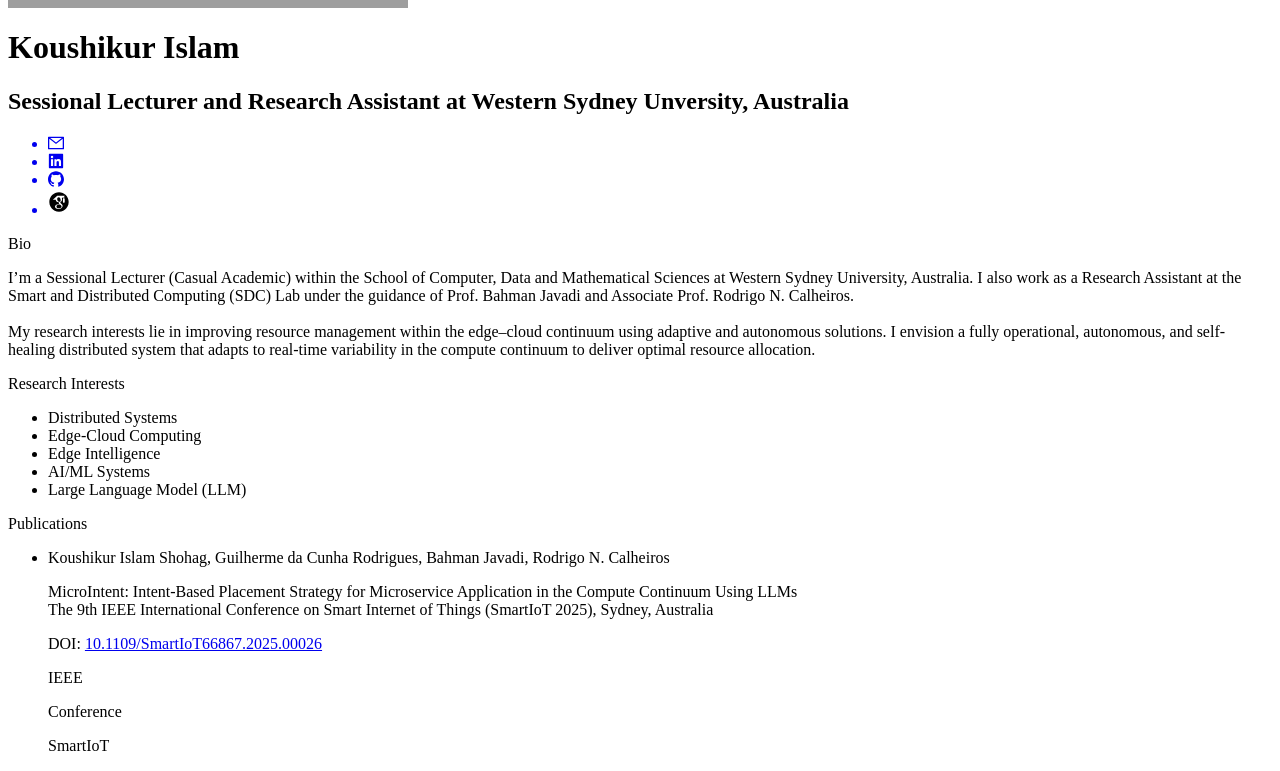
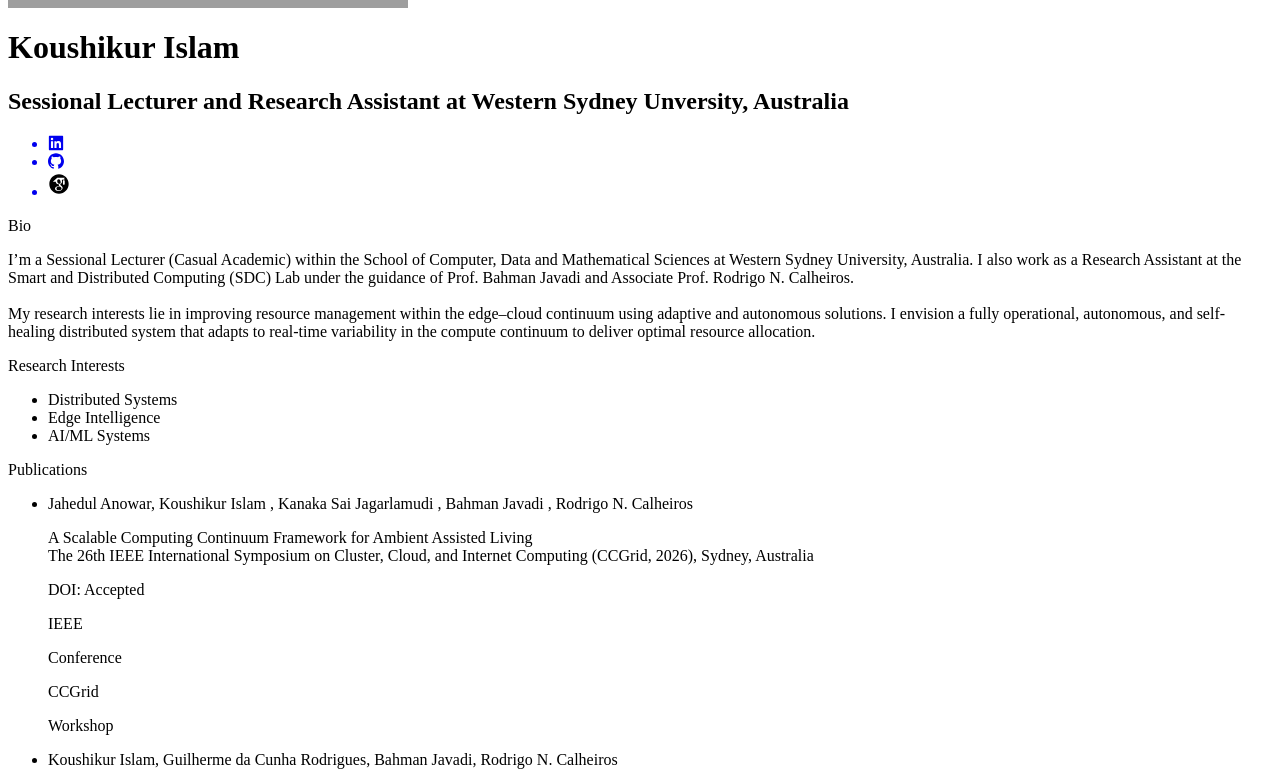
Before and after one commit to koushikur-islam/koushikur-islam.github.io, a Next.js app: page / in a window 1280 px wide. Shown: the part 300-1071 px from the top of the page. Built offline with nearby package versions, Linux system fonts and the light colour scheme; grey boxes are pictures that could not be loaded; a web font is replaced by a local one.

Commit message:
publication updates

```diff
--- a/components/FooterComponent.tsx
+++ b/components/FooterComponent.tsx
@@ -5,12 +5,12 @@ export default function FooterComponent() {
         <div className="text-center pt-8 sm:pb-5 mb-[45px] md:mb-0 border-t border-slate-700" >
             <div className="limited-box md:mb-0">
                 <p className="text-2xl font-semibold mb-7 overflow-hidden" style={{ color: 'var(--primary-color)' }}>Koushikur Islam</p>
-                <p className="mb-5" style={{ color: 'var(--primary-color)' }}><Link href='mailto:k.shohag@westernsydney.edu.au'>k [DOT] shohag [AT] westernsydney [DOT] edu [DOT]au</Link></p>
+                <p className="mb-5" style={{ color: 'var(--primary-color)' }}>k [DOT] shohag [AT] westernsydney [DOT] edu [DOT]au</p>
                 <SocialComponent />
             </div>
             <p className="py-4">
                 {/* ©{new Date()?.getFullYear()} All rights reserved. */}
-                ©Koushikur Islam. All rights reserved.
+                {/* ©Koushikur Islam. All rights reserved. */}
             </p>
         </div>
     </>)
--- a/components/PublicationsComponent.tsx
+++ b/components/PublicationsComponent.tsx
@@ -9,10 +9,23 @@ export default function PublicationsComponent() {
             <ul className='px-5'>
                 <li className='border-t border-slate-700 rounded pb-3'>
                     <div className='mt-3'>
-                        <p className='my-2'><label style={{color:'var(--primary-color)'}}>Koushikur Islam Shohag</label>, Guilherme da Cunha Rodrigues, Bahman Javadi, Rodrigo N. Calheiros</p>
+                        <p className='my-2'>Jahedul Anowar, <label style={{ color: 'var(--primary-color)' }}>Koushikur Islam </label>, Kanaka Sai Jagarlamudi , Bahman Javadi , Rodrigo N. Calheiros</p>
+                        <p className='mr font-semibold text-lg'>A Scalable Computing Continuum Framework for Ambient Assisted Living <br />
+                            <label className='italic font-normal text-base'>The 26th IEEE International Symposium on Cluster, Cloud, and Internet Computing (CCGrid, 2026), Sydney, Australia</label></p>
+                        <p className=' mb-3 mt-2'>DOI: Accepted</p>
+                        <p className="research-item">IEEE</p>
+                        <p className="research-item">Conference</p>
+                        <p className="research-item">CCGrid</p>
+                        <p className="research-item">Workshop</p>
+                    </div>
+                </li>
+
+                <li className='border-t border-slate-700 rounded pb-3'>
+                    <div className='mt-3'>
+                        <p className='my-2'><label style={{ color: 'var(--primary-color)' }}>Koushikur Islam</label>, Guilherme da Cunha Rodrigues, Bahman Javadi, Rodrigo N. Calheiros</p>
                         <p className='mr font-semibold text-lg'>MicroIntent: Intent-Based Placement Strategy for Microservice Application in the Compute Continuum Using LLMs <br />
-                        <label className='italic font-normal text-base'>The 9th IEEE International Conference on Smart Internet of Things (SmartIoT 2025), Sydney, Australia</label></p>
-                        <p className=' mb-3 mt-2'>DOI: <a className='underline'  target='_blank' href="https://ieeexplore.ieee.org/document/11311632">10.1109/SmartIoT66867.2025.00026</a></p>
+                            <label className='italic font-normal text-base'>The 9th IEEE International Conference on Smart Internet of Things (SmartIoT 2025), Sydney, Australia</label></p>
+                        <p className=' mb-3 mt-2'>DOI: <a className='underline' target='_blank' href="https://ieeexplore.ieee.org/document/11311632">10.1109/SmartIoT66867.2025.00026</a></p>
                         <p className="research-item">IEEE</p>
                         <p className="research-item">Conference</p>
                         <p className="research-item">SmartIoT</p>
@@ -21,9 +34,9 @@ export default function PublicationsComponent() {
 
                 <li className='border-t border-slate-700 rounded pb-3'>
                     <div className='mt-3'>
-                        <p className='my-2'>Fabio Diniz Rossi, <label style={{color:'var(--primary-color)'}}>Koushikur Islam Shohag</label>, Rodrigo Neves Calheiros</p>
+                        <p className='my-2'>Fabio Diniz Rossi, <label style={{ color: 'var(--primary-color)' }}>Koushikur Islam</label>, Rodrigo Neves Calheiros</p>
                         <p className='mr font-semibold text-lg'>Agent-Based LSTM Forecasting for Efficient Resource Allocation in Edge Infrastructures <br />
-                        <label className='italic font-normal text-base'>Springer Nature Compting</label></p>
+                            <label className='italic font-normal text-base'>Springer Nature Compting</label></p>
                         <p className=' mb-3 mt-2'>DOI: Under Review - <a className='underline' target='_blank' href="/publications/agentic-edge.pdf">[PDF]</a></p>
                         <p className="research-item">Springer Nature</p>
                         <p className="research-item">Journal</p>
--- a/components/ResearchInterestComponent.tsx
+++ b/components/ResearchInterestComponent.tsx
@@ -9,10 +9,8 @@ export default function ResearchComponent() {
             <div className="md:flex">
                 <ul className="m-0 p-0">
                     <li className="research-item">Distributed Systems</li>
-                    <li className="research-item">Edge-Cloud Computing</li>
                     <li className="research-item">Edge Intelligence</li>
                     <li className="research-item">AI/ML Systems</li>
-                    <li className="research-item">Large Language Model (LLM)</li>
                 </ul>
             </div>
         </div>
--- a/components/SocialComponent.tsx
+++ b/components/SocialComponent.tsx
@@ -8,7 +8,6 @@ const GoogleScholarIcon = () => (
 export default function SocialComponent() {
     return (<>
         <ul className="list-none social-box">
-            <Link target='blank' href='mailto:k.shohag@westernsydney.edu.au'><li className="social-items"><MailOutlined /></li></Link>
             <Link target='blank' href='https://www.linkedin.com/in/koushikur-islam/'><li className="social-items"><LinkedinFilled /></li></Link>
             <Link target='blank' href='https://github.com/koushikur-islam'><li className="social-items"><GithubOutlined /></li></Link>
             <Link target='blank' href="https://scholar.google.com/citations?user=gkOWEkgAAAAJ&hl=en">
```
Also changed, not shown: 1 other file (tests, documents, lock files or other folders).
